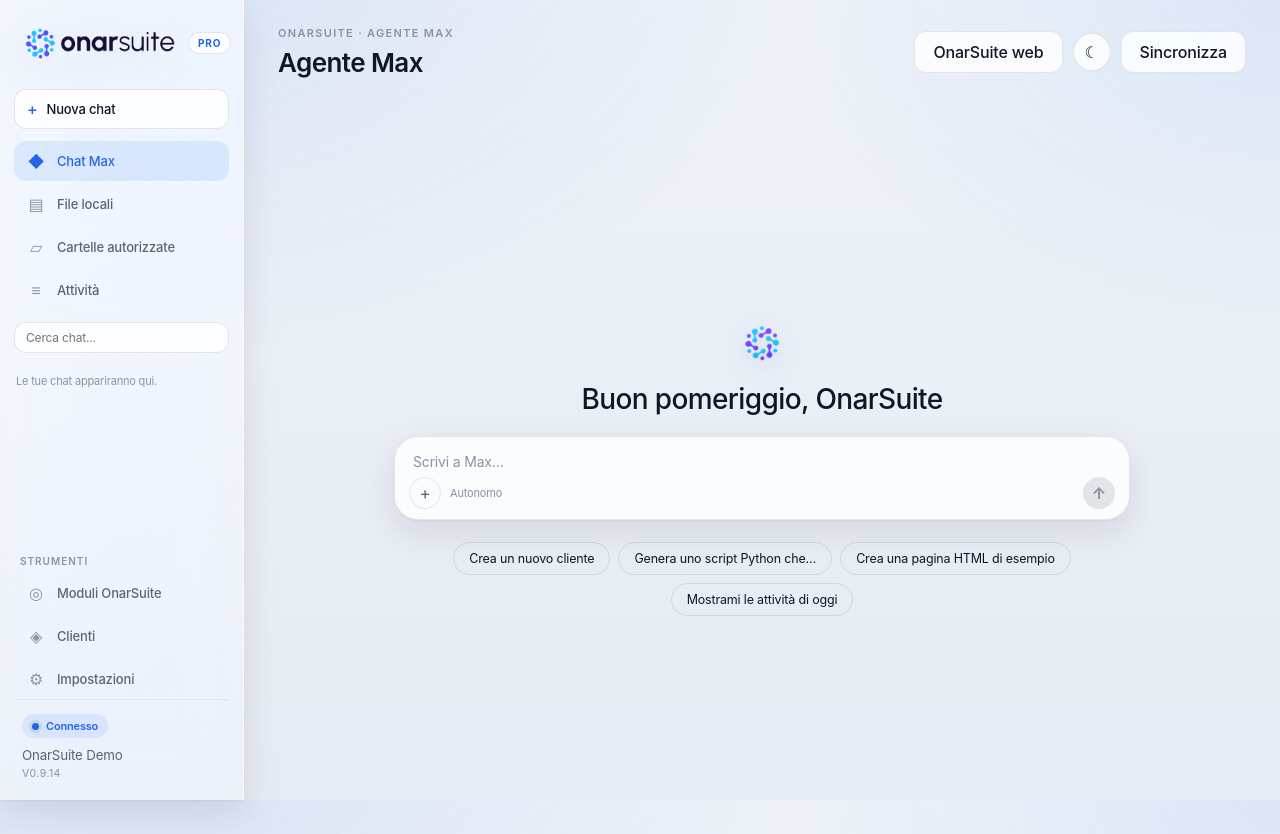
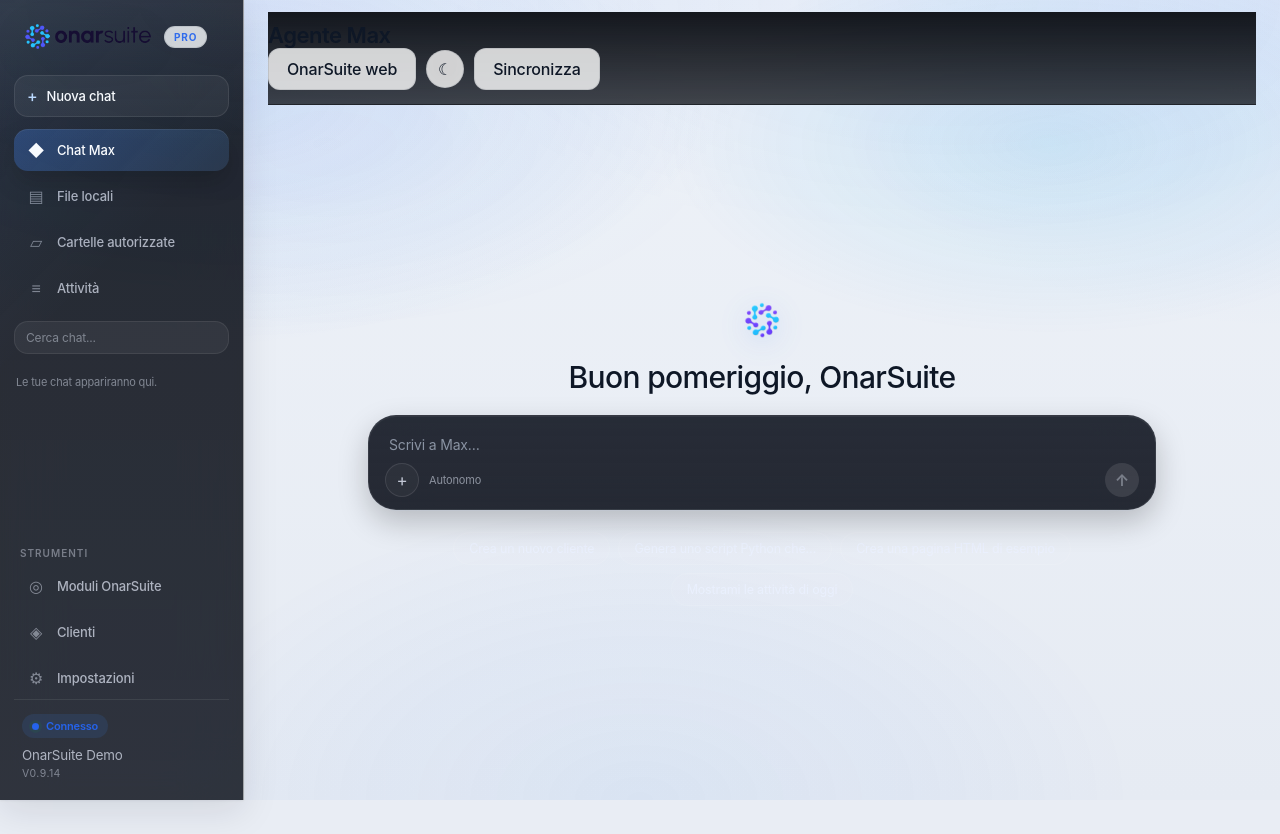
Before and after one commit to frankyonar/onarsuite-Desktop-, a React (Vite) app in the folder apps/desktop-agent/src/renderer/: page / in a window 1280 px wide. After the commit the page ends 800 px from the top, so only its background shows below. Built offline with nearby package versions, Linux system fonts and the light colour scheme.

Commit message:
refine chatgpt-like layout

```diff
--- a/apps/desktop-agent/src/renderer/src/App.tsx
+++ b/apps/desktop-agent/src/renderer/src/App.tsx
@@ -229,7 +229,7 @@
       </div>
       <div className="sidebar-resizer" onMouseDown={startResize} title="Trascina per regolare la larghezza" />
     </aside>
-    <main className="main-content">
+    <main className={`main-content view-${view}`}>
       <header className="topbar">
         <div><span className="eyebrow">ONARSUITE · AGENTE MAX</span><h1>{viewTitles[view]}</h1></div>
         <div className="topbar-actions">
--- a/apps/desktop-agent/src/renderer/src/styles.css
+++ b/apps/desktop-agent/src/renderer/src/styles.css
@@ -87,7 +87,30 @@
 
 :root { font-family: var(--font-ui); color: var(--ink); letter-spacing: var(--tracking-normal); font-synthesis: none; -webkit-font-smoothing: antialiased; }
 * { box-sizing: border-box; }
-body { margin: 0; min-width: 320px; min-height: 100vh; color: var(--ink); background: var(--canvas); background-image: var(--canvas-grad); background-attachment: fixed; }
+body { position: relative; margin: 0; min-width: 320px; min-height: 100vh; color: var(--ink); background: var(--canvas); background-image: var(--canvas-grad); background-attachment: fixed; overflow-x: hidden; }
+body::before,
+body::after {
+  content: '';
+  position: fixed;
+  inset: 0;
+  pointer-events: none;
+  z-index: -1;
+}
+body::before {
+  background:
+    radial-gradient(800px 420px at 18% 12%, rgba(96, 165, 250, .12), transparent 60%),
+    radial-gradient(680px 340px at 82% 18%, rgba(14, 165, 233, .12), transparent 58%),
+    radial-gradient(900px 540px at 50% 100%, rgba(59, 130, 246, .08), transparent 58%);
+  opacity: .9;
+}
+body::after {
+  background-image:
+    linear-gradient(to right, rgba(255,255,255,.02) 1px, transparent 1px),
+    linear-gradient(to bottom, rgba(255,255,255,.02) 1px, transparent 1px);
+  background-size: 64px 64px;
+  mask-image: radial-gradient(circle at center, black 48%, transparent 100%);
+  opacity: .35;
+}
 button, input, textarea, select { font: inherit; letter-spacing: inherit; color: inherit; }
 button { cursor: pointer; }
 button:focus-visible, input:focus-visible, textarea:focus-visible, select:focus-visible { outline: 2px solid var(--ring); outline-offset: 2px; }
@@ -128,24 +151,35 @@
 .card-header { min-height: 42px; display: flex; align-items: flex-start; justify-content: space-between; gap: 16px; margin-bottom: 18px; }
 .card-header h2 { margin: 0; font-size: 18px; }
 
-.app-shell { display: grid; grid-template-columns: 244px minmax(0, 1fr); min-height: 100vh; }
-.sidebar { position: sticky; top: 0; height: 100vh; padding: 22px 14px 16px; display: flex; flex-direction: column; border-top: 0; border-bottom: 0; border-left: 0; border-radius: 0; box-shadow: var(--glass-shadow); }
-.brand { padding: 4px 8px 26px; }
+.app-shell { position: relative; isolation: isolate; display: grid; grid-template-columns: 244px minmax(0, 1fr); min-height: 100vh; }
+.sidebar { position: sticky; top: 0; height: 100vh; padding: 18px 14px 16px; display: flex; flex-direction: column; overflow: hidden; border-top: 0; border-bottom: 0; border-left: 0; border-radius: 0; box-shadow: var(--glass-shadow); background:
+  linear-gradient(180deg, rgba(7, 10, 18, .88), rgba(12, 16, 25, .84)),
+  radial-gradient(1200px 700px at 100% 0%, rgba(96, 165, 250, .14), transparent 42%); }
+.sidebar::before {
+  content: '';
+  position: absolute;
+  inset: 0;
+  background:
+    linear-gradient(180deg, rgba(255,255,255,.06), transparent 18%),
+    linear-gradient(135deg, rgba(96, 165, 250, .09), transparent 36%);
+  pointer-events: none;
+}
+.brand { padding: 4px 8px 22px; }
 .app-logo { display: flex; align-items: center; gap: 10px; min-width: 0; }
-.app-logo-mark { flex: 1 1 auto; display: block; width: 100%; max-width: 156px; height: auto; object-fit: contain; }
+.app-logo-mark { flex: 1 1 auto; display: block; width: 100%; max-width: 132px; height: auto; object-fit: contain; }
 .plan-badge { flex: 0 0 auto; padding: 4px 9px; border-radius: 999px; border: 1px solid var(--border); background: var(--glass-strong); color: var(--brand-ink); font-size: 10px; font-weight: 700; letter-spacing: .08em; text-transform: uppercase; }
 [data-theme='dark'] .app-logo-mark { filter: drop-shadow(0 8px 22px rgba(0, 0, 0, .35)); }
 [data-theme='light'] .app-logo-mark { filter: drop-shadow(0 8px 22px rgba(16, 24, 40, .15)); }
-.sidebar nav { display: grid; gap: 3px; }
-.sidebar nav button { width: 100%; display: flex; align-items: center; gap: 11px; border: 0; border-radius: var(--radius-sm); padding: 10px 12px; color: var(--muted); background: transparent; text-align: left; font-size: 13px; font-weight: 500; transition: background .12s, color .12s; }
-.sidebar nav button > span { width: 20px; text-align: center; font-size: 16px; color: var(--faint); transition: color .12s; }
-.sidebar nav button:hover { color: var(--ink); background: var(--hover); }
-.sidebar nav button.active { color: var(--brand-ink); background: var(--brand-soft); }
-.sidebar nav button.active > span { color: var(--brand-ink); }
-.sidebar-status { margin-top: auto; padding: 14px 8px 4px; border-top: 1px solid var(--border-soft); }
+.sidebar nav { display: grid; gap: 4px; }
+.sidebar nav button { width: 100%; display: flex; align-items: center; gap: 11px; border: 0; border-radius: 14px; padding: 11px 12px; color: rgba(234, 240, 255, .68); background: transparent; text-align: left; font-size: 13px; font-weight: 500; transition: background .16s ease, color .16s ease, transform .16s ease, box-shadow .16s ease; }
+.sidebar nav button > span { width: 20px; text-align: center; font-size: 16px; color: rgba(234, 240, 255, .46); transition: color .12s; }
+.sidebar nav button:hover { color: #fff; background: rgba(255,255,255,.06); transform: translateX(1px); }
+.sidebar nav button.active { color: #fff; background: linear-gradient(135deg, rgba(59,130,246,.30), rgba(96,165,250,.14)); box-shadow: inset 0 1px 0 rgba(255,255,255,.08), 0 12px 24px rgba(0,0,0,.18); }
+.sidebar nav button.active > span { color: #fff; }
+.sidebar-status { margin-top: auto; padding: 14px 8px 4px; border-top: 1px solid rgba(255,255,255,.08); }
 .sidebar-status small, .sidebar-version { display: block; overflow: hidden; text-overflow: ellipsis; white-space: nowrap; }
-.sidebar-status small { margin-top: 9px; color: var(--muted); }
-.sidebar-version { margin-top: 4px; color: var(--faint); font-size: 10.5px; letter-spacing: .04em; text-transform: uppercase; }
+.sidebar-status small { margin-top: 9px; color: rgba(234, 240, 255, .68); }
+.sidebar-version { margin-top: 4px; color: rgba(234, 240, 255, .44); font-size: 10.5px; letter-spacing: .04em; text-transform: uppercase; }
 
 .status { display: inline-flex; align-items: center; gap: 7px; border-radius: 99px; padding: 5px 10px; font-size: 11px; font-weight: 600; background: var(--hover); color: var(--muted); }
 .status i { width: 7px; height: 7px; border-radius: 50%; background: currentColor; box-shadow: 0 0 0 3px currentColor; }
@@ -155,12 +189,27 @@
 .status-revoked { color: var(--err); background: var(--err-bg); }
 .sidebar .status { background: var(--brand-soft); color: var(--brand-ink); }
 
-.main-content { min-width: 0; padding: 26px 34px 42px; }
-.topbar { display: flex; justify-content: space-between; align-items: center; margin-bottom: 24px; }
-.topbar h1 { margin: 0; font-size: 26px; }
+.main-content { position: relative; min-width: 0; padding: 28px 36px 42px; overflow: hidden; }
+.main-content::before {
+  content: '';
+  position: absolute;
+  inset: 0;
+  pointer-events: none;
+  background:
+    radial-gradient(900px 420px at 68% 0%, rgba(59, 130, 246, .10), transparent 58%),
+    radial-gradient(680px 320px at 8% 18%, rgba(96, 165, 250, .06), transparent 62%);
+  opacity: .95;
+}
+.view-agent.main-content::before { opacity: .55; }
+.main-content > * { position: relative; z-index: 1; }
+.view-agent { display: flex; flex-direction: column; padding: 12px 24px 18px; }
+.view-agent .console { flex: 1; }
+.view-agent .topbar { position: sticky; top: 0; z-index: 3; margin-bottom: 16px; padding: 10px 0 14px; border-bottom: 1px solid rgba(255,255,255,.06); background: linear-gradient(180deg, rgba(11,14,20,.96), rgba(11,14,20,.76)); backdrop-filter: blur(16px); }
+.view-agent .topbar .eyebrow { display: none; }
+.view-agent .topbar h1 { margin: 0; font-size: 22px; }
 .topbar-actions { display: flex; gap: 10px; align-items: center; }
 .queue-count { color: var(--muted); font-size: 12px; }
-.update-banner { display: flex; justify-content: space-between; align-items: center; gap: 18px; margin-bottom: 18px; padding: 14px 16px; border-radius: var(--radius-sm); border: 1px solid var(--border); box-shadow: var(--glass-shadow); }
+.update-banner { display: flex; justify-content: space-between; align-items: center; gap: 18px; margin-bottom: 18px; padding: 14px 16px; border-radius: 18px; border: 1px solid rgba(255,255,255,.08); box-shadow: var(--glass-shadow); }
 .update-banner-copy { min-width: 0; display: grid; gap: 4px; }
 .update-banner-copy strong { font-size: 14px; font-weight: 600; }
 .update-banner-copy span { color: var(--muted); font-size: 12px; }
@@ -170,7 +219,7 @@
 .update-downloading { background: linear-gradient(135deg, var(--brand-tint), var(--glass-fill)); }
 .update-downloaded { background: linear-gradient(135deg, rgba(21,128,61,.10), var(--glass-fill)); }
 .update-error { background: linear-gradient(135deg, rgba(180,35,24,.10), var(--glass-fill)); }
-.notice { display: flex; align-items: center; justify-content: space-between; border-radius: var(--radius-sm); margin-bottom: 18px; padding: 12px 14px; font-size: 13px; box-shadow: var(--glass-shadow); }
+.notice { display: flex; align-items: center; justify-content: space-between; border-radius: 18px; margin-bottom: 18px; padding: 12px 14px; font-size: 13px; box-shadow: var(--glass-shadow); }
 .notice button { border: 0; color: inherit; background: transparent; font-size: 20px; }
 .notice-success { color: var(--ok); border-color: transparent; background: var(--ok-bg); }
 .notice-error { color: var(--err); border-color: transparent; background: var(--err-bg); }
@@ -266,26 +315,27 @@
 .chat-message strong { font-size: 12px; font-weight: 600; }
 .chat-message p { margin: 7px 0 0; color: var(--ink); opacity: .92; font-size: 13px; line-height: 1.7; white-space: pre-wrap; }
 /* ---- Claude-Desktop-style composer (rounded box, attach + send) ---- */
-.composer { width: 100%; max-width: 768px; margin: 6px auto 14px; padding: 8px 10px 10px; border: 1px solid var(--border); border-radius: 24px; background: var(--glass-strong); box-shadow: var(--glass-shadow); }
+.view-agent .composer { width: min(860px, 100%); margin: 8px auto 14px; padding: 10px 12px 12px; border: 1px solid rgba(255,255,255,.08); border-radius: 28px; background: linear-gradient(180deg, rgba(28,33,44,.95), rgba(20,24,34,.92)); box-shadow: 0 12px 30px rgba(0,0,0,.22), inset 0 1px 0 rgba(255,255,255,.05); }
 .composer:focus-within { border-color: var(--ring); }
-.composer.is-drag-active { border-color: var(--brand); box-shadow: 0 0 0 3px rgba(59,130,246,.14), var(--glass-shadow); background: color-mix(in srgb, var(--brand-tint) 36%, var(--glass-strong)); }
-.composer textarea { display: block; width: 100%; resize: none; border: 0; outline: none; background: transparent; padding: 6px 8px 0; font: 14px/1.55 var(--font-ui); color: var(--ink); max-height: 220px; }
+.composer.is-drag-active { border-color: var(--brand); box-shadow: 0 0 0 3px rgba(59,130,246,.14), 0 12px 30px rgba(0,0,0,.22); background: linear-gradient(180deg, rgba(28,41,63,.98), rgba(20,27,39,.95)); }
+.composer textarea { display: block; width: 100%; resize: none; border: 0; outline: none; background: transparent; padding: 8px 8px 2px; font: 14px/1.55 var(--font-ui); color: var(--ink); max-height: 220px; }
 .composer textarea::placeholder { color: var(--faint); }
-.composer-toolbar { display: flex; align-items: center; gap: 9px; padding: 4px 4px 0; }
-.composer-attach { width: 32px; height: 32px; flex: 0 0 auto; display: grid; place-items: center; border: 1px solid var(--border); border-radius: 50%; background: transparent; color: var(--muted); font-size: 17px; transition: background .12s, color .12s; }
-.composer-attach:hover { background: var(--hover); color: var(--ink); }
-.composer-mode { color: var(--faint); font-size: 11px; }
-.composer-send { width: 32px; height: 32px; margin-left: auto; flex: 0 0 auto; display: grid; place-items: center; border: 0; border-radius: 50%; background: var(--brand); color: #fff; font-size: 16px; font-weight: 700; transition: opacity .12s, background .12s; }
-.composer-send:disabled { background: var(--border); color: var(--faint); }
-.composer-send.stop { background: var(--err); font-size: 11px; }
+.composer-toolbar { display: flex; align-items: center; gap: 10px; padding: 6px 4px 0; }
+.composer-attach { width: 34px; height: 34px; flex: 0 0 auto; display: grid; place-items: center; border: 1px solid rgba(255,255,255,.10); border-radius: 50%; background: rgba(255,255,255,.03); color: rgba(234,240,255,.78); font-size: 17px; transition: background .16s, color .16s, transform .16s; }
+.composer-attach:hover { background: rgba(255,255,255,.08); color: #fff; transform: translateY(-1px); }
+.composer-mode { color: rgba(234,240,255,.52); font-size: 11px; }
+.composer-send { width: 34px; height: 34px; margin-left: auto; flex: 0 0 auto; display: grid; place-items: center; border: 0; border-radius: 50%; background: linear-gradient(180deg, #60a5fa, #2563eb); color: #fff; font-size: 16px; font-weight: 700; box-shadow: 0 10px 18px rgba(37,99,235,.22); transition: opacity .12s, transform .12s, background .12s; }
+.composer-send:hover:not(:disabled) { transform: translateY(-1px); }
+.composer-send:disabled { background: rgba(255,255,255,.10); color: rgba(234,240,255,.35); box-shadow: none; }
+.composer-send.stop { background: linear-gradient(180deg, #f87171, #b42318); font-size: 11px; }
 .composer-context { display: flex; flex-wrap: wrap; gap: 8px; margin: 2px 4px 8px; }
 .composer-chip, .composer-clear { display: inline-flex; align-items: center; gap: 8px; min-height: 28px; padding: 4px 10px; border-radius: 999px; font-size: 11px; }
-.composer-chip { max-width: 100%; background: var(--hover); color: var(--muted); }
+.composer-chip { max-width: 100%; background: rgba(255,255,255,.06); color: rgba(234,240,255,.72); }
 .composer-chip-name { overflow: hidden; text-overflow: ellipsis; white-space: nowrap; }
-.composer-chip button, .composer-clear { border: 0; background: transparent; color: var(--muted); cursor: pointer; }
+.composer-chip button, .composer-clear { border: 0; background: transparent; color: rgba(234,240,255,.58); cursor: pointer; }
 .composer-chip button { width: 16px; height: 16px; padding: 0; line-height: 1; font-size: 15px; }
-.composer-chip button:hover, .composer-clear:hover { color: var(--ink); }
-.composer-clear { background: var(--brand-tint); color: var(--brand-ink); }
+.composer-chip button:hover, .composer-clear:hover { color: #fff; }
+.composer-clear { background: rgba(59,130,246,.16); color: #bfdbfe; }
 
 /* ---- Markdown / code rendering in chat ---- */
 .markdown { margin-top: 7px; color: var(--ink); opacity: .96; font-size: 13px; line-height: 1.7; }
@@ -336,54 +386,55 @@
 .auth-divider::before, .auth-divider::after { content: ''; flex: 1; height: 1px; background: var(--border); }
 
 /* ---- Chat-first sidebar bits ---- */
-.new-chat { display: flex; align-items: center; gap: 9px; width: 100%; margin: 2px 0 12px; padding: 9px 12px; border: 1px solid var(--border); border-radius: var(--radius-sm); background: var(--glass-strong); color: var(--ink); font-size: 13px; font-weight: 500; transition: border-color .12s, background .12s; }
-.new-chat:hover { border-color: var(--brand); background: var(--brand-tint); }
-.new-chat > span { font-size: 16px; color: var(--brand-ink); }
-.nav-divider { margin: 14px 6px 6px; color: var(--faint); font-size: 10px; font-weight: 600; letter-spacing: .1em; text-transform: uppercase; }
+.new-chat { display: flex; align-items: center; gap: 9px; width: 100%; margin: 2px 0 12px; padding: 10px 12px; border: 1px solid rgba(255,255,255,.09); border-radius: 14px; background: rgba(255,255,255,.05); color: #fff; font-size: 13px; font-weight: 500; transition: border-color .12s, background .12s, transform .12s; }
+.new-chat:hover { border-color: rgba(96,165,250,.28); background: rgba(96,165,250,.12); transform: translateY(-1px); }
+.new-chat > span { font-size: 16px; color: #bfdbfe; }
+.nav-divider { margin: 14px 6px 6px; color: rgba(234, 240, 255, .40); font-size: 10px; font-weight: 600; letter-spacing: .1em; text-transform: uppercase; }
 
 /* ---- Conversation history (recents + search) ---- */
 .conv-section { flex: 1; min-height: 0; display: flex; flex-direction: column; margin-top: 12px; }
-.conv-search input { width: 100%; border: 1px solid var(--border); border-radius: var(--radius-sm); padding: 7px 11px; background: var(--glass-strong); outline: none; color: var(--ink); font-size: 12px; }
-.conv-search input:focus { border-color: var(--ring); }
+.conv-search input { width: 100%; border: 1px solid rgba(255,255,255,.08); border-radius: 14px; padding: 8px 11px; background: rgba(255,255,255,.05); outline: none; color: #fff; font-size: 12px; }
+.conv-search input::placeholder { color: rgba(234,240,255,.42); }
+.conv-search input:focus { border-color: rgba(96,165,250,.32); }
 .conv-list { flex: 1; min-height: 60px; overflow-y: auto; margin: 8px -4px 0; display: flex; flex-direction: column; gap: 1px; }
-.conv-item { display: flex; align-items: center; gap: 6px; padding: 8px 10px; border-radius: var(--radius-sm); color: var(--muted); cursor: pointer; transition: background .12s, color .12s; }
-.conv-item:hover { background: var(--hover); color: var(--ink); }
-.conv-item.active { background: var(--brand-soft); color: var(--brand-ink); }
+.conv-item { display: flex; align-items: center; gap: 6px; padding: 9px 10px; border-radius: 14px; color: rgba(234,240,255,.58); cursor: pointer; transition: background .12s, color .12s, transform .12s; }
+.conv-item:hover { background: rgba(255,255,255,.05); color: #fff; transform: translateX(1px); }
+.conv-item.active { background: rgba(59,130,246,.18); color: #fff; }
 .conv-title { flex: 1; min-width: 0; overflow: hidden; text-overflow: ellipsis; white-space: nowrap; font-size: 12.5px; }
-.conv-del { flex: 0 0 auto; border: 0; background: transparent; color: var(--faint); font-size: 15px; line-height: 1; opacity: 0; cursor: pointer; }
+.conv-del { flex: 0 0 auto; border: 0; background: transparent; color: rgba(234,240,255,.38); font-size: 15px; line-height: 1; opacity: 0; cursor: pointer; }
 .conv-item:hover .conv-del { opacity: 1; }
 .conv-del:hover { color: var(--err); }
-.conv-act { flex: 0 0 auto; border: 0; background: transparent; color: var(--faint); font-size: 12px; line-height: 1; opacity: 0; cursor: pointer; }
+.conv-act { flex: 0 0 auto; border: 0; background: transparent; color: rgba(234,240,255,.38); font-size: 12px; line-height: 1; opacity: 0; cursor: pointer; }
 .conv-item:hover .conv-act { opacity: 1; }
 .conv-act:hover { color: var(--brand-ink); }
-.conv-rename { flex: 1; min-width: 0; border: 1px solid var(--ring); border-radius: 6px; padding: 4px 8px; background: var(--glass-strong); color: var(--ink); font-size: 12.5px; outline: none; }
-.conv-empty { margin: 12px 6px; color: var(--faint); font-size: 11px; line-height: 1.5; }
+.conv-rename { flex: 1; min-width: 0; border: 1px solid rgba(96,165,250,.34); border-radius: 10px; padding: 5px 8px; background: rgba(255,255,255,.06); color: #fff; font-size: 12.5px; outline: none; }
+.conv-empty { margin: 12px 6px; color: rgba(234,240,255,.46); font-size: 11px; line-height: 1.5; }
 
 /* ---- Light suggestion pills (not cards) ---- */
 .prompt-pills { display: flex; flex-wrap: wrap; gap: 8px; justify-content: center; margin-top: 6px; }
-.prompt-pills button { border: 1px solid var(--border); border-radius: 99px; padding: 8px 15px; background: transparent; color: var(--ink); font-size: 12.5px; transition: border-color .12s, background .12s; }
-.prompt-pills button:hover { border-color: var(--brand); background: var(--brand-tint); color: var(--brand-ink); }
+.prompt-pills button { border: 1px solid rgba(255,255,255,.08); border-radius: 99px; padding: 8px 15px; background: rgba(255,255,255,.04); color: rgba(234,240,255,.82); font-size: 12.5px; transition: border-color .12s, background .12s, transform .12s; }
+.prompt-pills button:hover { border-color: rgba(96,165,250,.32); background: rgba(96,165,250,.14); color: #fff; transform: translateY(-1px); }
 
 /* ---- Claude-Desktop-style chat (centered column, bubbles + prose) ---- */
 .agent-layout { display: flex; gap: 16px; height: calc(100vh - 150px); }
 .console { flex: 1; min-width: 0; height: 100%; display: flex; flex-direction: column; background: transparent; border: 0; box-shadow: none; border-radius: 0; -webkit-backdrop-filter: none; backdrop-filter: none; }
 .console.is-empty { justify-content: center; align-items: center; }
-.console-hero { width: 100%; max-width: 768px; margin: 0 auto; display: flex; flex-direction: column; align-items: center; gap: 16px; padding: 0 16px; }
-.greeting { margin: 0; font-size: 28px; font-weight: 500; letter-spacing: var(--tracking-tight); text-align: center; }
+.console-hero { width: 100%; max-width: 820px; margin: 0 auto; display: flex; flex-direction: column; align-items: center; gap: 16px; padding: 0 16px; }
+.greeting { margin: 0; font-size: 30px; font-weight: 500; letter-spacing: var(--tracking-tight); text-align: center; }
 .console-hero .composer { width: 100%; margin: 4px 0 0; }
-.console-stream { flex: 1; min-height: 0; overflow-y: auto; padding: 24px 16px 6px; }
-.console-thread { max-width: 768px; margin: 0 auto; display: flex; flex-direction: column; gap: 22px; }
+.console-stream { flex: 1; min-height: 0; overflow-y: auto; padding: 22px 4px 6px; }
+.console-thread { max-width: 860px; margin: 0 auto; display: flex; flex-direction: column; gap: 18px; }
 .turn { width: 100%; }
 .turn-user { display: flex; justify-content: flex-end; }
-.turn-user .bubble { max-width: 80%; padding: 10px 15px; border-radius: 18px; background: var(--brand-soft); color: var(--ink); font-size: 14px; line-height: 1.6; white-space: pre-wrap; word-break: break-word; }
+.turn-user .bubble { max-width: 80%; padding: 11px 15px; border-radius: 18px; background: linear-gradient(180deg, rgba(59,130,246,.18), rgba(59,130,246,.10)); color: var(--ink); font-size: 14px; line-height: 1.6; white-space: pre-wrap; word-break: break-word; border: 1px solid rgba(96,165,250,.16); box-shadow: inset 0 1px 0 rgba(255,255,255,.04); }
 .turn-assistant { font-size: 14px; line-height: 1.7; }
 .turn-assistant .markdown { margin-top: 0; font-size: 14px; line-height: 1.7; }
 
-.tool-card { border-radius: 13px; }
-.tool-card-head { display: flex; align-items: center; gap: 11px; padding: 11px 14px; }
-.tool-icon { width: 28px; height: 28px; flex: 0 0 auto; display: grid; place-items: center; border-radius: 8px; color: var(--brand-ink); background: var(--brand-soft); font-size: 14px; }
+.tool-card { border-radius: 16px; overflow: hidden; }
+.tool-card-head { display: flex; align-items: center; gap: 11px; padding: 12px 14px; }
+.tool-icon { width: 30px; height: 30px; flex: 0 0 auto; display: grid; place-items: center; border-radius: 9px; color: var(--brand-ink); background: var(--brand-soft); font-size: 14px; }
 .tool-run_shell { color: var(--ink); background: var(--hover); font-family: var(--font-mono); }
-.tool-title { font-size: 12px; font-weight: 600; flex: 0 0 auto; }
+.tool-title { font-size: 12px; font-weight: 600; flex: 0 0 auto; color: var(--ink); }
 .tool-cmd { flex: 1; min-width: 0; overflow: hidden; text-overflow: ellipsis; white-space: nowrap; font-family: var(--font-mono); font-size: 12px; color: var(--muted); }
 .tool-state { width: 22px; flex: 0 0 auto; text-align: center; font-size: 13px; font-weight: 700; }
 .tool-state.done { color: var(--ok); } .tool-state.error { color: var(--err); }
@@ -400,7 +451,7 @@
 .tool-result pre.diff { white-space: pre; }
 .diff-add { color: var(--ok); } .diff-del { color: var(--err); }
 
-.agent-indicator { display: flex; align-items: center; gap: 10px; padding-left: 2px; color: var(--muted); font-size: 13px; }
+.agent-indicator { display: inline-flex; align-items: center; gap: 10px; padding: 8px 12px; color: var(--muted); font-size: 13px; border: 1px solid rgba(255,255,255,.07); border-radius: 999px; background: rgba(255,255,255,.04); width: fit-content; }
 
 /* ---- Right-hand preview panel (customer / contract / file / table / result) ---- */
 .side-panel { width: 340px; flex: 0 0 auto; display: flex; flex-direction: column; overflow: hidden; border: 1px solid var(--glass-border); border-radius: var(--radius); background: var(--glass-fill); box-shadow: inset 0 1px 0 var(--glass-sheen), var(--glass-shadow); -webkit-backdrop-filter: blur(var(--glass-blur)) saturate(var(--glass-saturate)); backdrop-filter: blur(var(--glass-blur)) saturate(var(--glass-saturate)); }
@@ -427,7 +478,7 @@
 .side-panel .markdown pre, .lock .markdown pre { margin: 0; max-height: 60vh; }
 
 /* ---- Lock: resizable right column (preview / file editor / OnarSuite web) ---- */
-.lock { position: sticky; top: 0; height: 100vh; display: flex; flex-direction: column; overflow: hidden; border-left: 1px solid var(--border); background: var(--glass-fill); box-shadow: var(--glass-shadow); -webkit-backdrop-filter: blur(var(--glass-blur)) saturate(var(--glass-saturate)); backdrop-filter: blur(var(--glass-blur)) saturate(var(--glass-saturate)); }
+.lock { position: sticky; top: 0; height: 100vh; display: flex; flex-direction: column; overflow: hidden; border-left: 1px solid var(--border); background: linear-gradient(180deg, rgba(20,24,33,.96), rgba(14,17,24,.96)); box-shadow: var(--glass-shadow); -webkit-backdrop-filter: blur(var(--glass-blur)) saturate(var(--glass-saturate)); backdrop-filter: blur(var(--glass-blur)) saturate(var(--glass-saturate)); }
 .lock-resizer { position: absolute; top: 0; left: -3px; width: 7px; height: 100%; cursor: col-resize; z-index: 8; }
 .lock-resizer:hover { background: var(--brand-soft); }
 .lock-head { display: flex; align-items: center; justify-content: space-between; gap: 8px; padding: 10px 12px; border-bottom: 1px solid var(--border-soft); }
```
